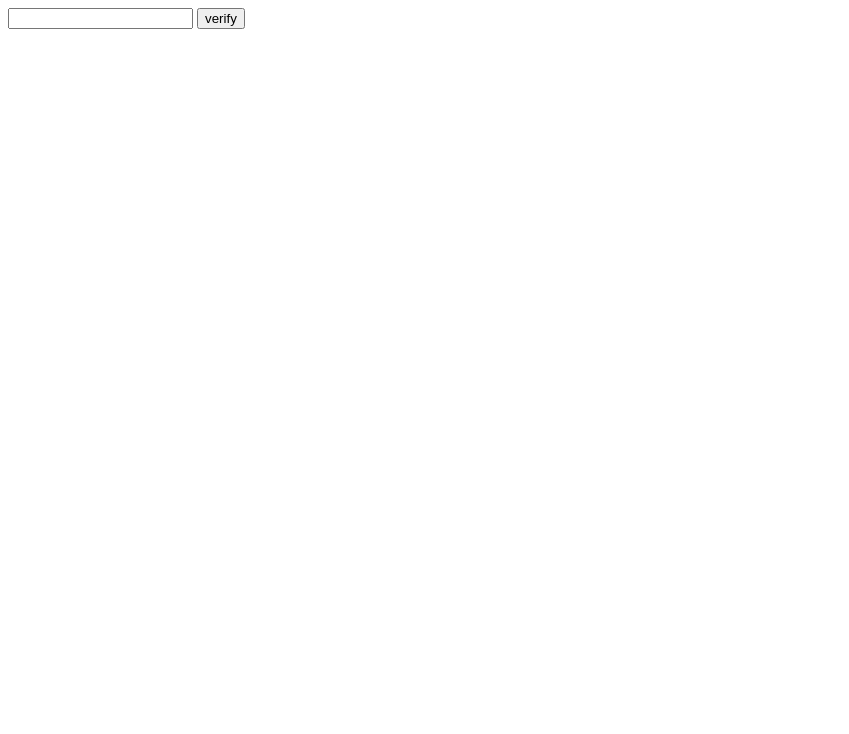
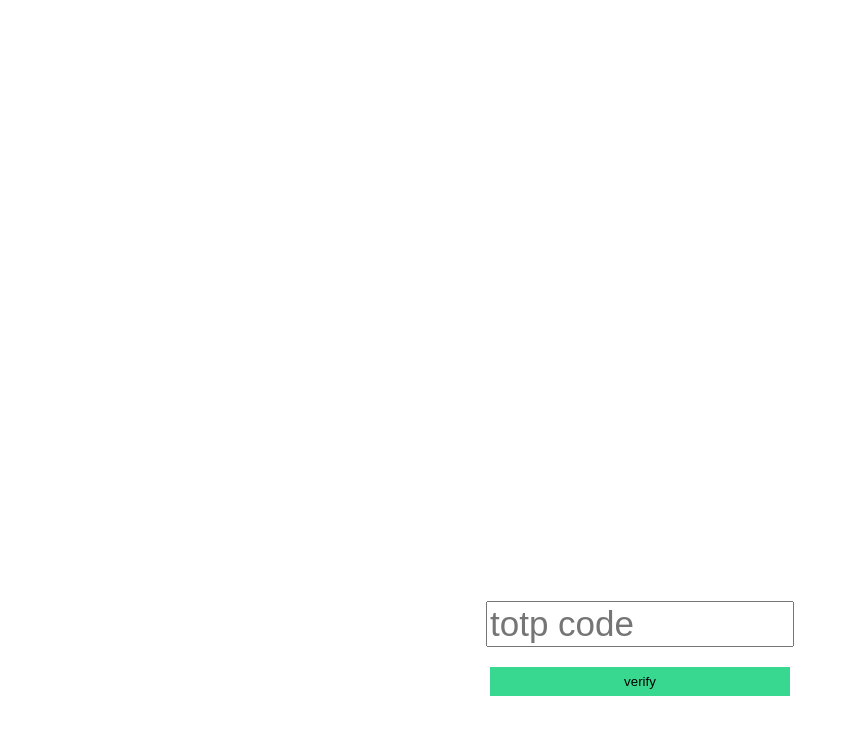
Before and after one commit to nhtf/pgp, a SvelteKit app in the folder frontend/: page /otp_verify in a window 1280 px wide. Shown: the top 734 px of the page, without its empty margins (0-849 px from the left). Built offline with nearby package versions, Linux system fonts and the light colour scheme.

Commit message:
make otp_verify a bit more pretty

```diff
--- a/frontend/src/routes/otp_verify/+page.svelte
+++ b/frontend/src/routes/otp_verify/+page.svelte
@@ -12,10 +12,42 @@
 				},
 				body: `otp=${code}`
 			});
+		console.log(response);
 	}
 </script>
 
+<div class='flex-container'>
+	<input class='center' id='input' type='text' bind:value={code} inputmode='numeric' pattern='\d{6}'
+		   placeholder='totp code' required minlength='6' maxlength='6'>
+	<button class='center' id='verify' on:click={verify_code}>verify</button>
+</div>
 
-<input type='text' bind:value={code} inputmode='numeric' pattern='\d{6}'
-	   required minlength='6' maxlength='6'>
-<button on:click={verify_code}>verify</button>
+<style>
+.flex-container {
+	display: flex;
+	align-items: center;
+	justify-content: center;
+	height: 100vw;
+	flex-direction: column;
+}
+
+#input {
+	width: 300px;
+	font-size: 35px;
+}
+
+#verify {
+	width: 300px;
+	margin-top: 20px;
+	border-radius: 0%;
+	background-color: #38d890;
+	border-color: #38d890;
+	padding-top: 5px;
+	padding-bottom: 5px;
+	border-style: solid;
+}
+
+#verify:hover {
+	background-color: #35cc88;
+}
+</style>
```
